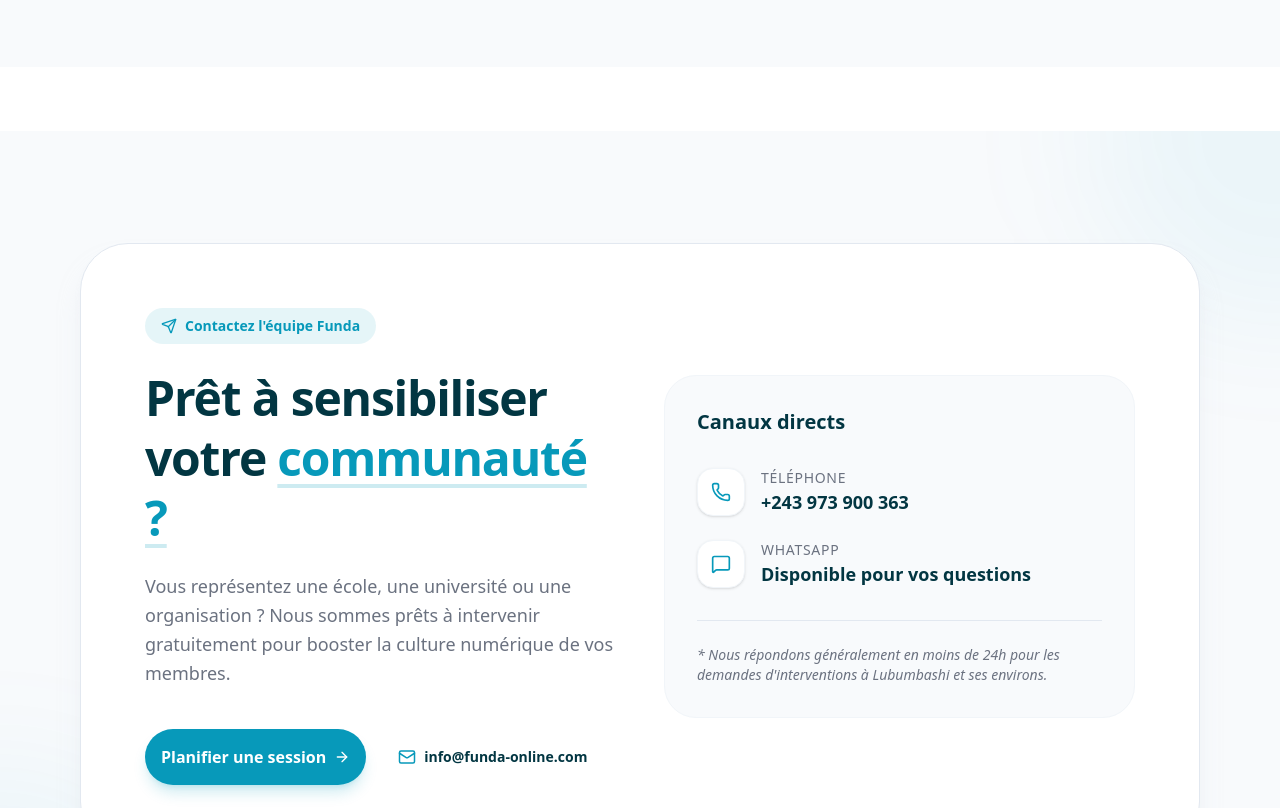
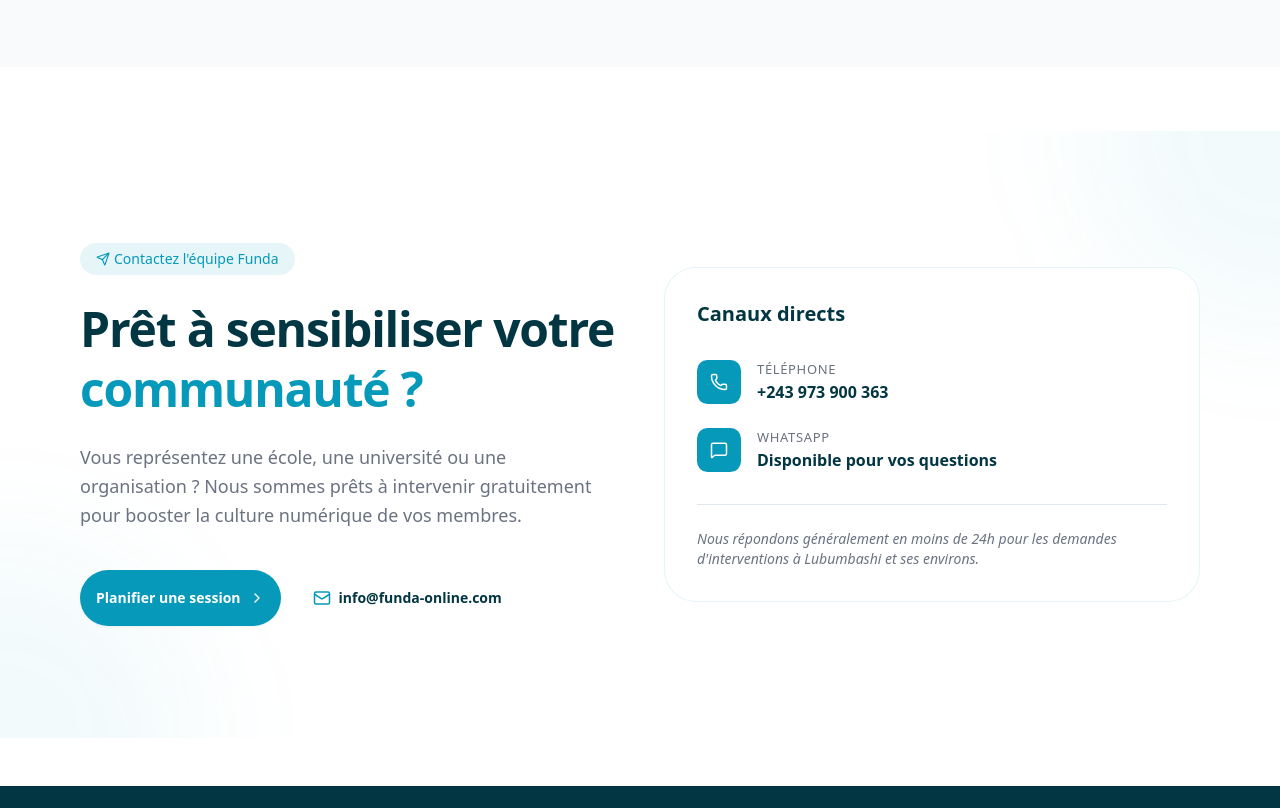
Before and after one commit to Funda-online/funda-online, a Next.js app: page /sensibilise in a window 1280 px wide. Shown: the part 3740-4548 px from the top of the page. Built offline with nearby package versions, Linux system fonts and the light colour scheme.

Commit message:
sensibilise page design v1 ok

```diff
--- a/components/sensibilise/Axes.tsx
+++ b/components/sensibilise/Axes.tsx
@@ -74,7 +74,7 @@
           {axes.map((item, i) => (
             <div
               key={i}
-              className="axis-card group relative p-8 bg-white *border border-slate-200 rounded-3xl *shadow-sm hover:shadow-xl hover:-translate-y-2 transition-all duration-300"
+              className="axis-card group relative p-8 bg-white *border border-slate-200 rounded-3xl *shadow-sm hover:shadow-sm hover:-translate-y-2 transition-all duration-300"
             >
               <div className={`w-16 h-16 rounded-2xl ${item.color} flex items-center justify-center mb-6 group-hover:scale-110 transition-transform duration-500`}>
                 {item.icon}
--- a/components/sensibilise/ContactCTA.tsx
+++ b/components/sensibilise/ContactCTA.tsx
@@ -1,40 +1,49 @@
 "use client";
 
-import { Mail, Phone, MessageSquare, ArrowRight, Send } from "lucide-react";
+import { Mail, Phone, MessageSquare, ArrowRight, Send, ChevronRight } from "lucide-react";
 import { Button } from "../ui/button";
 
 export default function ContactCTA() {
   return (
-    <section className="py-20 md:py-28 bg-slate-50 relative overflow-hidden">
+    <section className="py-20 md:py-28 bg-white relative overflow-hidden">
       {/* Cercles décoratifs subtils pour casser la monotonie */}
       <div className="absolute top-0 right-0 w-96 h-96 bg-primary/5 rounded-full blur-3xl -mr-48 -mt-48" />
       <div className="absolute bottom-0 left-0 w-96 h-96 bg-primary/5 rounded-full blur-3xl -ml-48 -mb-48" />
 
       <div className="container mx-auto px-4 md:px-16 lg:px-20 relative z-10">
-        <div className="bg-white border border-slate-200 rounded-[3rem] p-8 md:p-16 shadow-xl shadow-slate-200/50">
+        <div className="">
           <div className="grid lg:grid-cols-2 gap-12 items-center">
-
             {/* Texte et Argumentaire */}
             <div className="space-y-6 text-left">
-              <div className="inline-flex items-center gap-2 px-4 py-2 rounded-full bg-primary/10 text-primary text-sm font-bold">
-                <Send size={16} />
+              <div
+                //   className="inline-flex items-center gap-2 px-4 py-2 rounded-full bg-primary/10 text-primary text-sm font-bold"
+                className="inline-flex items-center gap-1 px-4 py-1.5 rounded-full bg-primary/10 text-primary *border border-primary/20 text-sm font-medium"
+              >
+                <Send size={14} />
                 <span>Contactez l'équipe Funda</span>
               </div>
 
               <h2 className="text-3xl md:text-5xl font-bold tracking-tight text-foreground leading-tight">
-                Prêt à sensibiliser votre <span className="text-primary underline decoration-primary/20 underline-offset-8">communauté ?</span>
+                Prêt à sensibiliser votre{" "}
+                <span className="text-primary ">
+                  communauté ?
+                </span>
               </h2>
 
               <p className="text-muted-foreground text-lg leading-relaxed max-w-lg">
-                Vous représentez une école, une université ou une organisation ? Nous sommes prêts à intervenir gratuitement pour booster la culture numérique de vos membres.
+                Vous représentez une école, une université ou une organisation ?
+                Nous sommes prêts à intervenir gratuitement pour booster la
+                culture numérique de vos membres.
               </p>
 
               <div className="flex flex-col sm:flex-row items-center gap-4 pt-4">
                 <Button
                   size="lg"
-                  className="w-full sm:w-auto rounded-full px-8 py-7 bg-primary hover:bg-primary/90 text-white font-bold gap-3 text-base shadow-lg shadow-primary/20 transition-all hover:-translate-y-1"
+                //   className="w-full sm:w-auto rounded-full px-12 py-7 bg-primary hover:bg-primary/90 text-white font-bold gap-3 text-sm shadow-lg shadow-primary/20 transition-all hover:-translate-y-1"
+                className="rounded-full px-20 w-full sm:w-auto py-7 text-sm font-semibold transition-all"
                 >
-                  Planifier une session <ArrowRight size={20} />
+                  <span>Planifier une session</span>
+                   <ChevronRight size={20} />
                 </Button>
 
                 <a
@@ -48,38 +57,48 @@
             </div>
 
             {/* Accès Direct & Localisation */}
-            <div className="bg-slate-50 rounded-[2rem] p-8 space-y-8 border border-slate-100">
-              <h3 className="text-xl font-bold text-foreground">Canaux directs</h3>
+            <div className="bg-white rounded-4xl p-8 space-y-8 border border-primary/10 *shadow-sm">
+              <h3 className="text-xl font-bold text-foreground">
+                Canaux directs
+              </h3>
 
               <div className="space-y-6">
                 <div className="flex items-start gap-4">
-                  <div className="w-12 h-12 rounded-2xl bg-white shadow-sm flex items-center justify-center shrink-0 border border-slate-100">
-                    <Phone size={20} className="text-primary" />
+                  <div className="w-11 h-11 rounded-lg bg-primary flex items-center justify-center shrink-0">
+                    <Phone size={18} className="text-white" />
                   </div>
                   <div>
-                    <p className="text-sm text-muted-foreground font-medium uppercase tracking-wider">Téléphone</p>
-                    <p className="text-lg font-bold text-foreground">+243 973 900 363</p>
+                    <p className="text-[13px] text-muted-foreground font-medium uppercase tracking-wider">
+                      Téléphone
+                    </p>
+                    <p className="text-base font-bold text-foreground">
+                      +243 973 900 363
+                    </p>
                   </div>
                 </div>
 
                 <div className="flex items-start gap-4">
-                  <div className="w-12 h-12 rounded-2xl bg-white shadow-sm flex items-center justify-center shrink-0 border border-slate-100">
-                    <MessageSquare size={20} className="text-primary" />
+                  <div className="w-11 h-11 rounded-lg bg-primary flex items-center justify-center shrink-0">
+                    <MessageSquare size={18} className="text-white" />
                   </div>
                   <div>
-                    <p className="text-sm text-muted-foreground font-medium uppercase tracking-wider">WhatsApp</p>
-                    <p className="text-lg font-bold text-foreground">Disponible pour vos questions</p>
+                    <p className="text-[13px] text-muted-foreground font-medium uppercase tracking-wider">
+                      WhatsApp
+                    </p>
+                    <p className="text-base font-bold text-foreground">
+                      Disponible pour vos questions
+                    </p>
                   </div>
                 </div>
               </div>
 
               <div className="pt-6 border-t border-slate-200">
                 <p className="text-sm text-muted-foreground italic">
-                  * Nous répondons généralement en moins de 24h pour les demandes d'interventions à Lubumbashi et ses environs.
+                  Nous répondons généralement en moins de 24h pour les
+                  demandes d'interventions à Lubumbashi et ses environs.
                 </p>
               </div>
             </div>
-
           </div>
         </div>
       </div>
```
